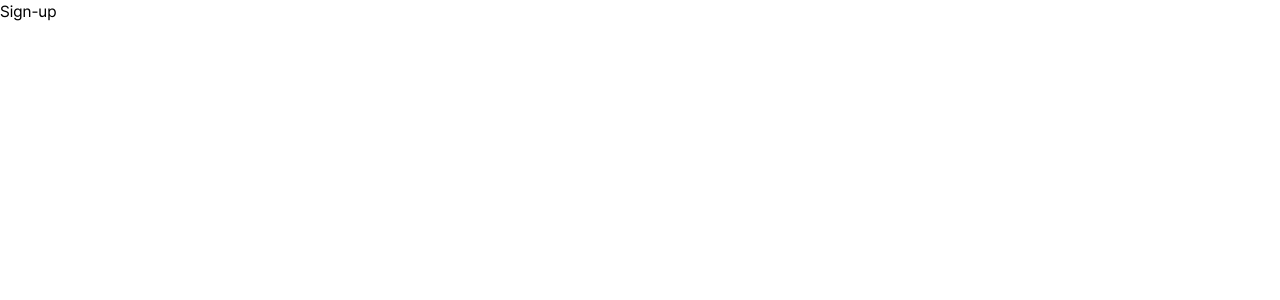
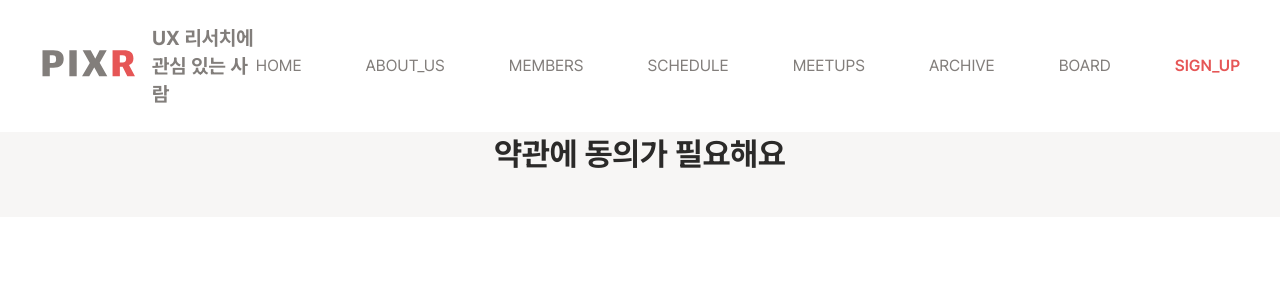
Before and after one commit to People-interested-in-UXR/Web, a Next.js app: page /sign-up in a window 1280 px wide. Shown: the top 300 px of the page. Built offline with nearby package versions, Linux system fonts and the light colour scheme.

Commit message:
style(view): sign in 화면 구현 및 sign up 마크업 생성

```diff
--- a/src/app/(router)/sign-up/page.tsx
+++ b/src/app/(router)/sign-up/page.tsx
@@ -1,5 +1,32 @@
-import { Container } from "@/app/_containers";
+import { Container, PIXRHeader } from "@/app/_containers";
+import { Checkbox } from "@/app/_ui";
 
 export default function Page({}) {
-  return <Container>Sign-up</Container>;
+  return (
+    <Container>
+      <PIXRHeader />
+      <div className="w-full h-calc-header bg-default flex justify-center items-center">
+        <div className="flex flex-col justify-center text-center gap-10">
+          <h1 className="text-brown-900 h1-700-32">약관에 동의가 필요해요</h1>
+          <form action="" method="post">
+            <div>
+              <Checkbox id={"all"}>전체동의 선택항목에 대한 동의 포함</Checkbox>
+            </div>
+            <div>
+              <Checkbox id={"all"}>전체동의 선택항목에 대한 동의 포함</Checkbox>
+            </div>
+            <div>
+              <Checkbox id={"all"}>전체동의 선택항목에 대한 동의 포함</Checkbox>
+            </div>
+            <div>
+              <Checkbox id={"all"}>전체동의 선택항목에 대한 동의 포함</Checkbox>
+            </div>
+            <div>
+              <Checkbox id={"all"}>전체동의 선택항목에 대한 동의 포함</Checkbox>
+            </div>
+          </form>
+        </div>
+      </div>
+    </Container>
+  );
 }
```
